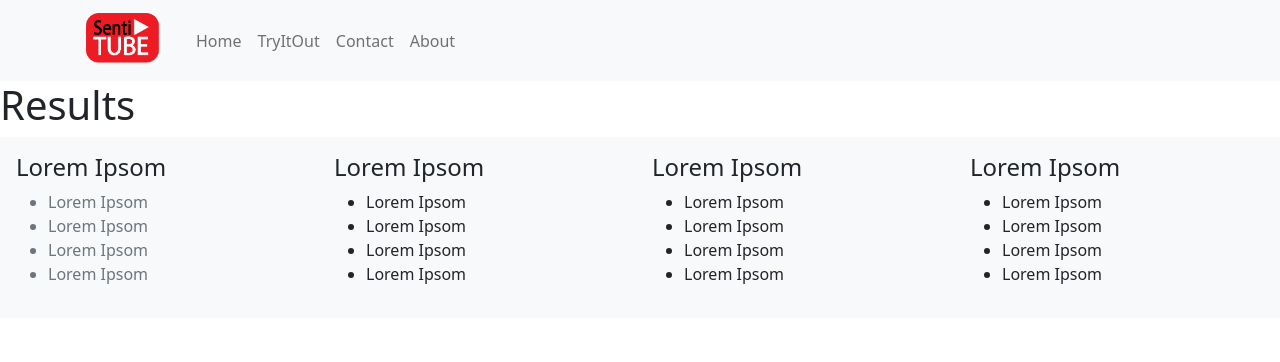
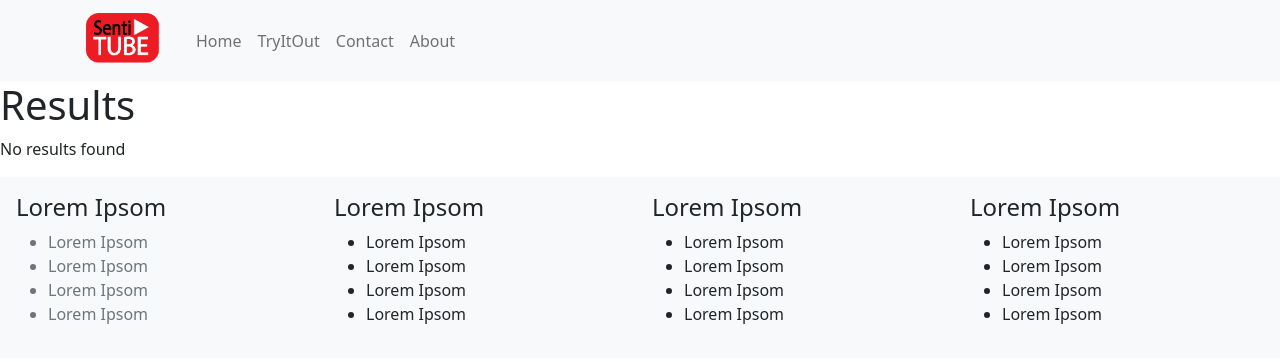
Before and after one commit to dsplayerX/project-sentitube-webapp, a React (Create React App) app: page /Results in a window 1280 px wide. Shown: the top 362 px of the page. Built offline with nearby package versions, Linux system fonts and the light colour scheme.

Commit message:
try to connect Result page and TryItOut page

```diff
--- a/src/pages/Results.js
+++ b/src/pages/Results.js
@@ -1,9 +1,23 @@
 import React from "react";
+import { useLocation } from 'react-router-dom';
 
 function Results() {
+
+  const location = useLocation
+  const results = location.state?.results;
+
   return (
     <div>
       <h1>Results</h1>
+      {results ? (
+        <ul>
+          {results.map((data) => (
+            <li key={data.id}>{data.name}</li>
+          ))}
+        </ul>
+      ) : (
+        <p>No results found</p>
+      )}
     </div>
   );
 }
```
